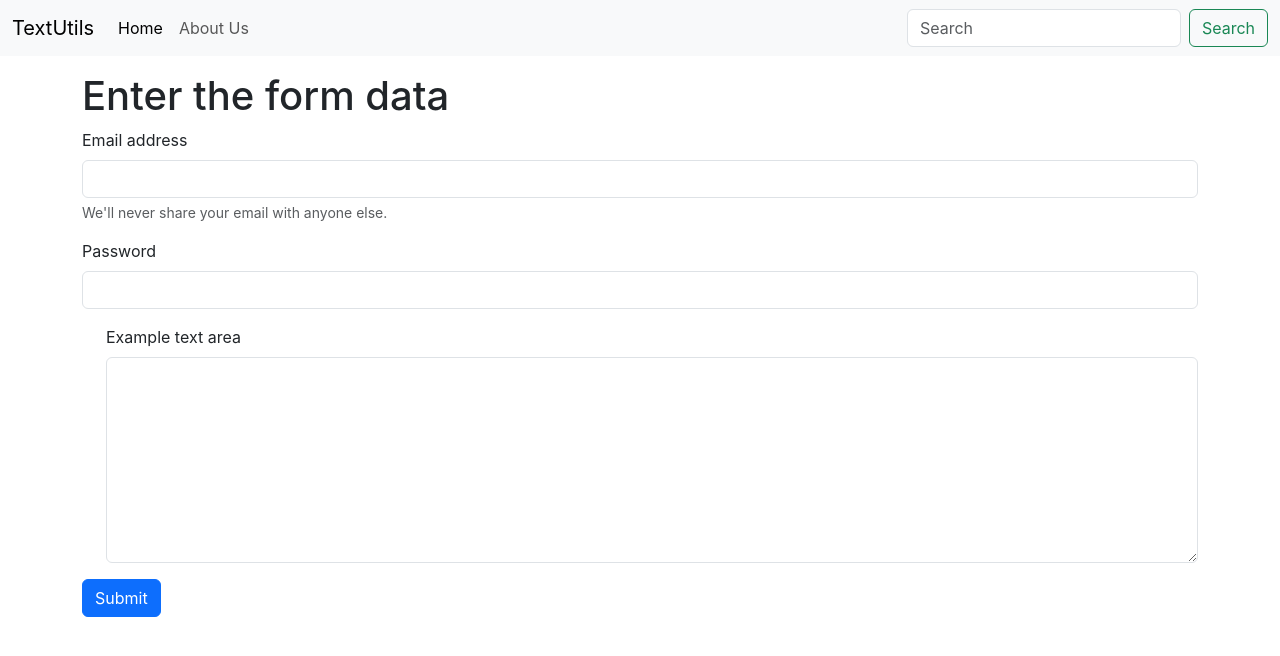
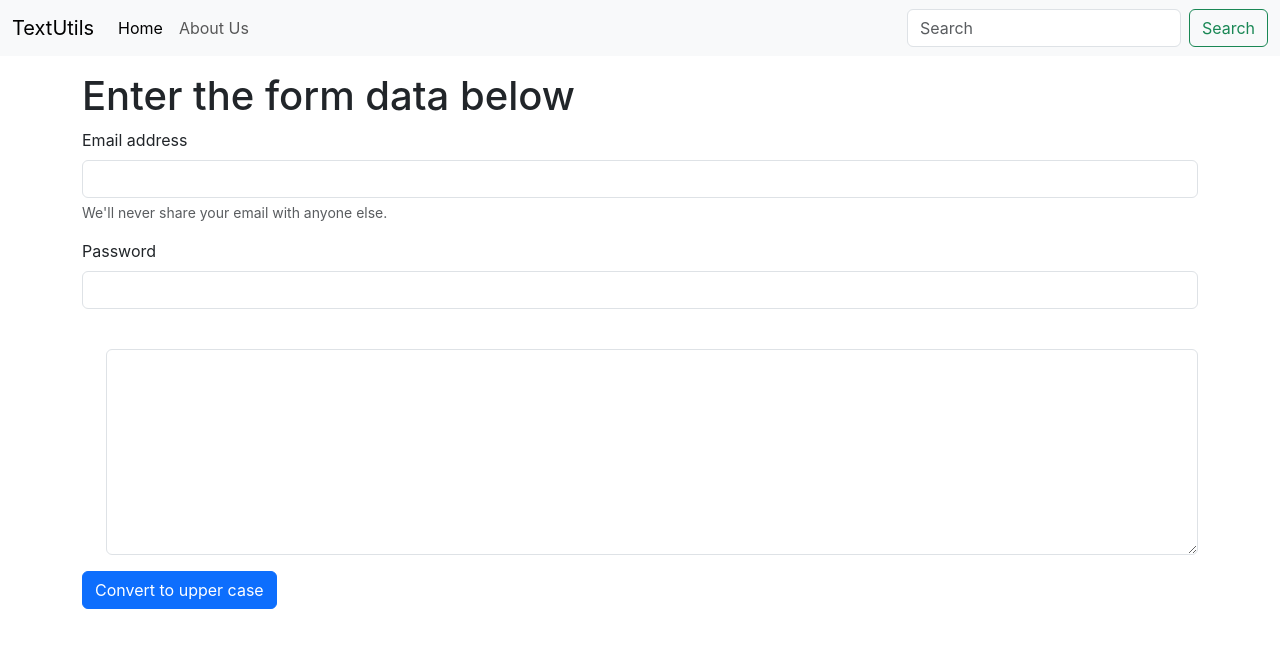
Before and after one commit to Faizan-Ashraf7/React-Projects, a React (Create React App) app in the folder textutils/: page / in a window 1280 px wide. Shown: the top 656 px of the page. Built offline with nearby package versions, Linux system fonts and the light colour scheme.

Commit message:
Added convert button

```diff
--- a/textutils/src/App.js
+++ b/textutils/src/App.js
@@ -6,7 +6,7 @@ function App() {
     <>
   <Navbar title="TextUtils" aboutText="About Us" />
   <div className="container my-3">
-  <TextForm heading="Enter the form data "/>
+  <TextForm heading="Enter the form data below"/>
   </div>
     </>
   );
--- a/textutils/src/components/TextForm.js
+++ b/textutils/src/components/TextForm.js
@@ -15,10 +15,10 @@ export default function TextForm(props) {
     <input type="password" class="form-control" id="exampleInputPassword1"/>
   </div>
   <div class="mb-3 form-check">
-    <label class="form-label" for="myBox">Example text area</label>
+    <label class="form-label" for="myBox"></label>
     <textarea  class="form-control" id="myBox" rows ="8"/>
   </div>
-  <button type="submit" class="btn btn-primary">Submit</button>
+  <button className="btn btn-primary">Convert to upper case</button>
 </form>
     </div>
   )
```
